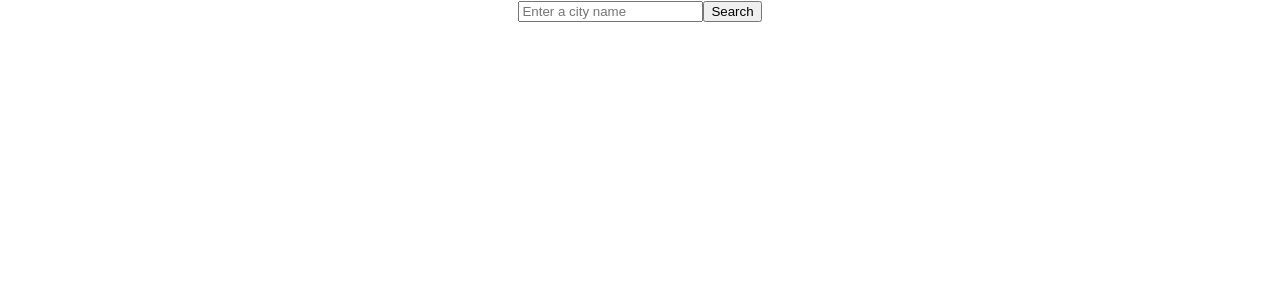
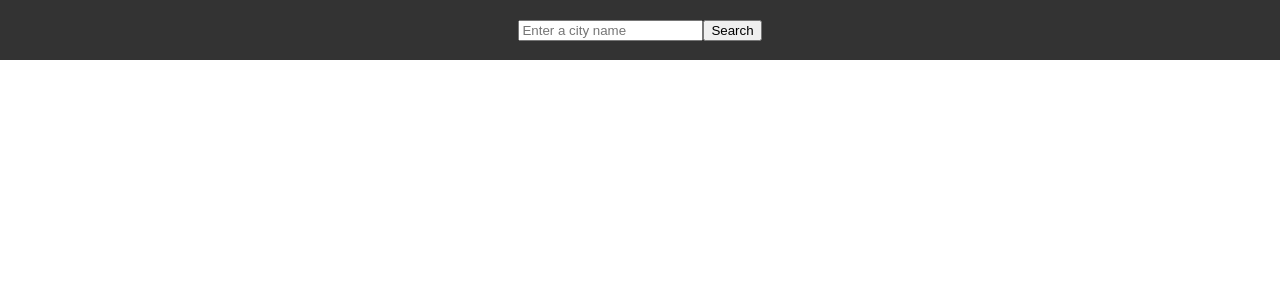
Before and after one commit to KerimGurbaz/weather-app2, a React (Create React App) app: page / in a window 1280 px wide. Shown: the top 300 px of the page. Built offline with nearby package versions, Linux system fonts and the light colour scheme.

Commit message:
header css v-1

```diff
--- a/src/header/Header.css
+++ b/src/header/Header.css
@@ -0,0 +1,8 @@
+.header {
+  display: flex;
+  justify-content: center;
+  align-items: center;
+  height: 60px;
+  background-color: #333;
+  color: #fff;
+}
```
